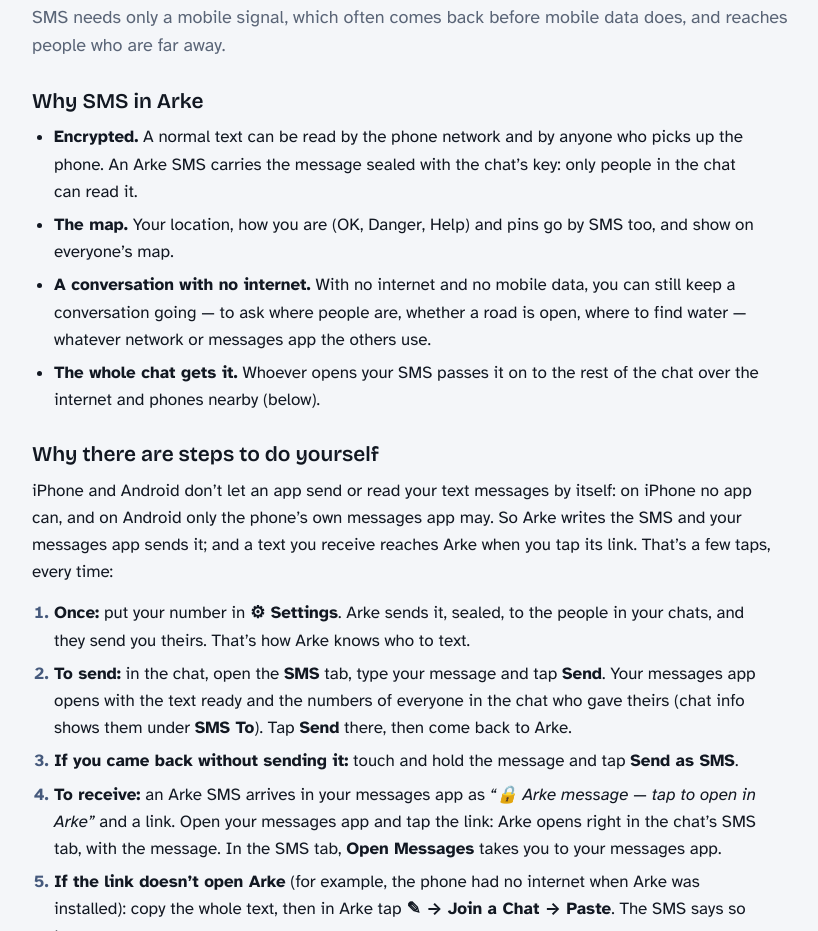
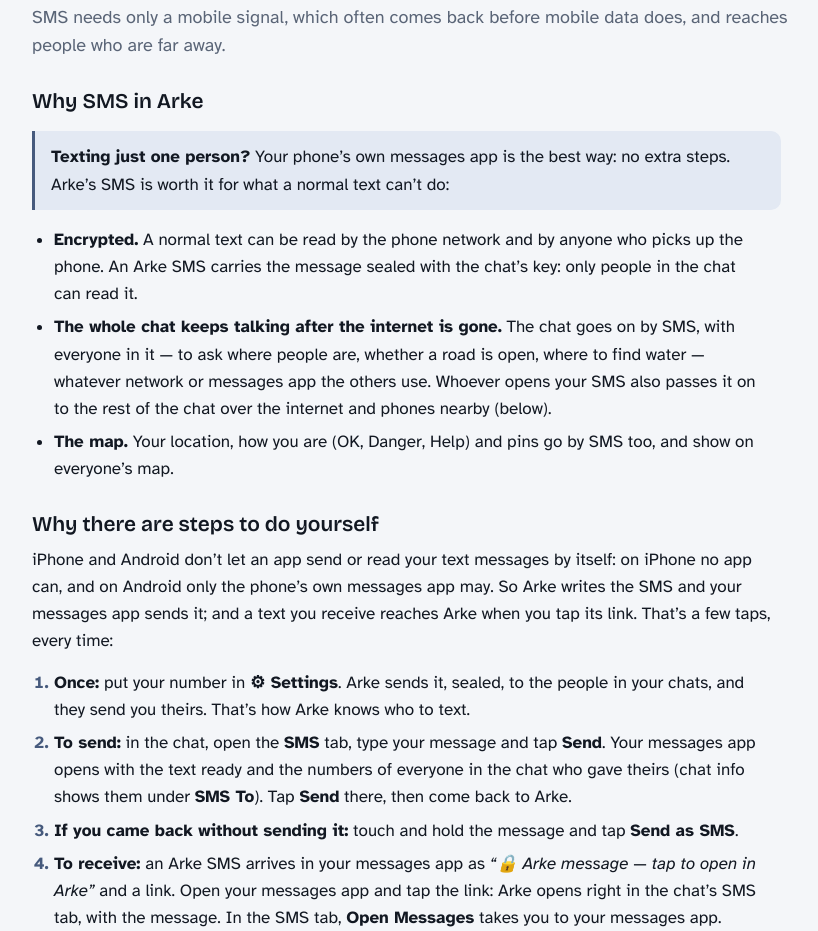
Before and after one commit to arke-app/arke-app.github.io, a plain HTML site: page manual/index.html in a window 1280 px wide. Shown: the part 9533-10464 px from the top of the page, without its empty margins (306-1124 px from the left). Drawn offline with Linux system fonts and the light colour scheme.

Commit message:
SMS: say plainly that one-to-one texting is best in the phone's own app; Arke's SMS is for encryption, a group chat that keeps going without internet, and the map
Co-Authored-By: Claude Opus 5.5 <noreply@anthropic.com>

```diff
--- a/manual/index.html
+++ b/manual/index.html
@@ -432,11 +432,11 @@ nav.top a:not(.home):hover, nav.top a[aria-current] { color: var(--neon); }
       <h2><span class="num">06</span>Text messages</h2>
       <p class="intro">SMS needs only a mobile signal, which often comes back before mobile data does, and reaches people who are far away.</p>
       <h3>Why SMS in Arke</h3>
+      <div class="note"><p><strong>Texting just one person?</strong> Your phone’s own messages app is the best way: no extra steps. Arke’s SMS is worth it for what a normal text can’t do:</p></div>
       <ul>
         <li><strong>Encrypted.</strong> A normal text can be read by the phone network and by anyone who picks up the phone. An Arke SMS carries the message sealed with the chat’s key: only people in the chat can read it.</li>
+        <li><strong>The whole chat keeps talking after the internet is gone.</strong> The chat goes on by SMS, with everyone in it — to ask where people are, whether a road is open, where to find water — whatever network or messages app the others use. Whoever opens your SMS also passes it on to the rest of the chat over the internet and phones nearby (below).</li>
         <li><strong>The map.</strong> Your location, how you are (OK, Danger, Help) and pins go by SMS too, and show on everyone’s map.</li>
-        <li><strong>A conversation with no internet.</strong> With no internet and no mobile data, you can still keep a conversation going — to ask where people are, whether a road is open, where to find water — whatever network or messages app the others use.</li>
-        <li><strong>The whole chat gets it.</strong> Whoever opens your SMS passes it on to the rest of the chat over the internet and phones nearby (below).</li>
       </ul>
       <h3>Why there are steps to do yourself</h3>
       <p>iPhone and Android don’t let an app send or read your text messages by itself: on iPhone no app can, and on Android only the phone’s own messages app may. So Arke writes the SMS and your messages app sends it; and a text you receive reaches Arke when you tap its link. That’s a few taps, every time:</p>
```
Also changed, not shown: index.html (+1 -1 lines).
